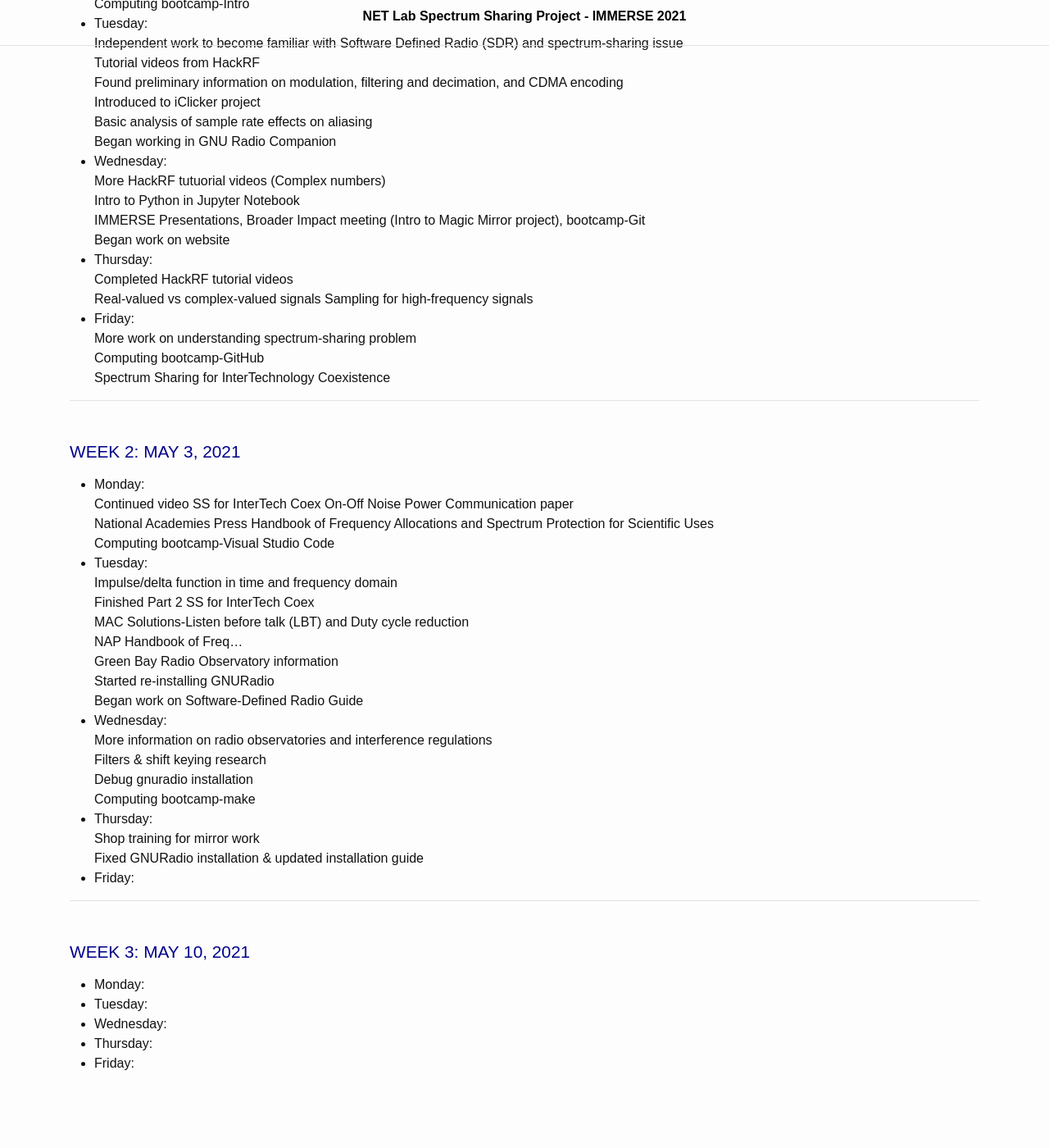
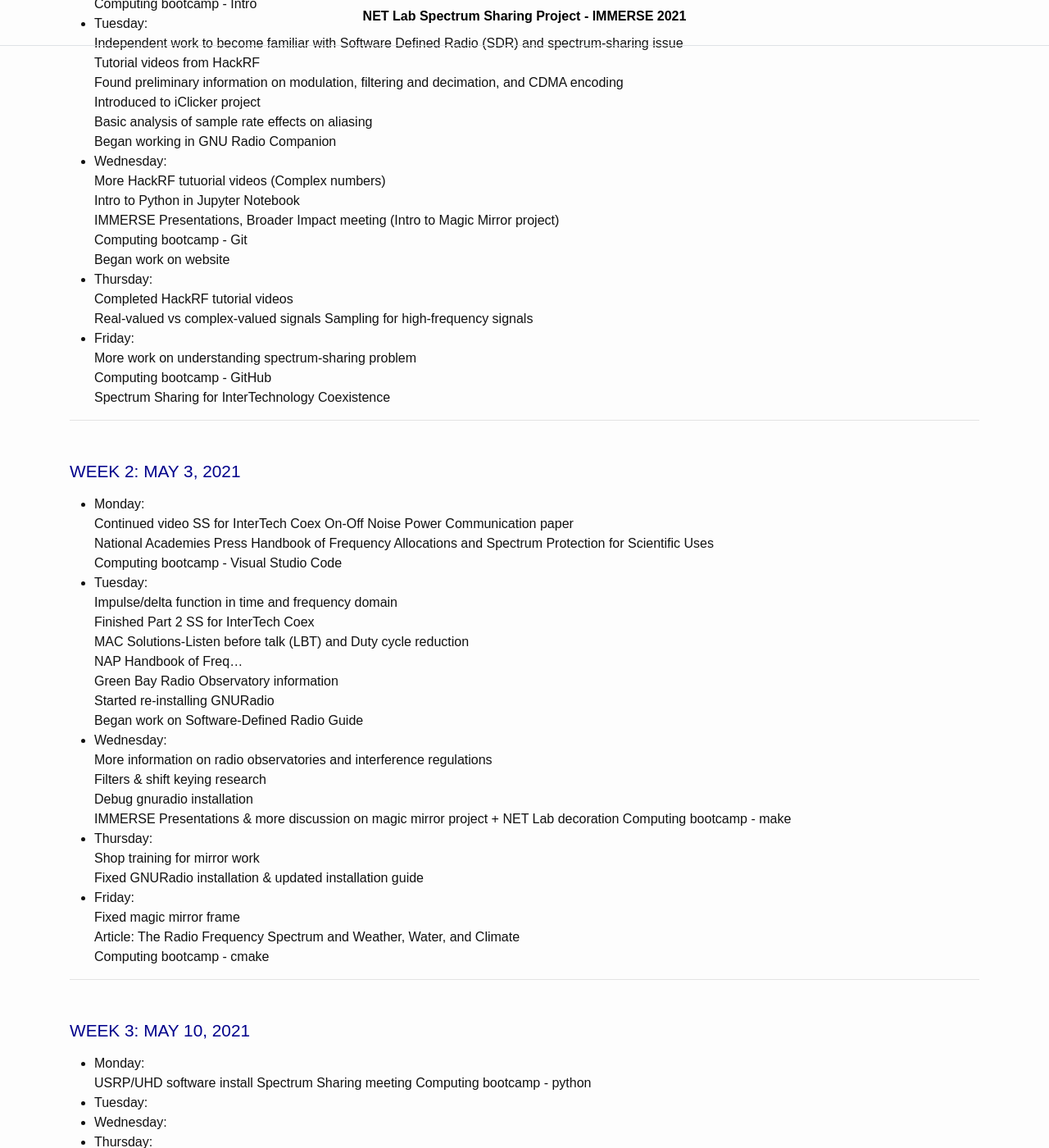
Before and after one commit to squid256/immerse_site, a Jekyll site: the page built from _pages/log.md, in a window 1280 px wide and 1400 px high, scrolled down 293 px. Shown: the whole window at 82% size. Built offline with Jekyll 4.4.1, drawn with Linux system fonts in a browser that asks for light colours; before the commit the page ends 1617 px from its top, so only the background shows below that.

Commit message:
Update log through Monday

```diff
--- a/_pages/log.md
+++ b/_pages/log.md
@@ -8,7 +8,7 @@ title: IMMERSE Log
 * **Monday**:
     Helped set up new lab
     Met with spectrum-sharing group to get introduced to basics
-    Computing bootcamp-Intro
+    Computing bootcamp - Intro
 * **Tuesday**:
     Independent work to become familiar with Software Defined Radio (SDR) and spectrum-sharing issue
         Tutorial videos from HackRF
@@ -19,7 +19,8 @@ title: IMMERSE Log
 * **Wednesday**:
     More HackRF tutuorial videos (Complex numbers)
     Intro to Python in Jupyter Notebook
-    IMMERSE Presentations, Broader Impact meeting (Intro to Magic Mirror project), bootcamp-Git
+    IMMERSE Presentations, Broader Impact meeting (Intro to Magic Mirror project)
+    Computing bootcamp - Git
     Began work on website
 * **Thursday**:
     Completed HackRF tutorial videos
@@ -27,7 +28,7 @@ title: IMMERSE Log
         Sampling for high-frequency signals
 * **Friday**:
     More work on understanding spectrum-sharing problem
-    Computing bootcamp-GitHub
+    Computing bootcamp - GitHub
     Spectrum Sharing for InterTechnology Coexistence
 
 ***
@@ -37,7 +38,7 @@ title: IMMERSE Log
     Continued video SS for InterTech Coex
     On-Off Noise Power Communication paper
     National Academies Press Handbook of Frequency Allocations and Spectrum Protection for Scientific Uses
-    Computing bootcamp-Visual Studio Code
+    Computing bootcamp - Visual Studio Code
 * **Tuesday**:
     Impulse/delta function in time and frequency domain
     Finished Part 2 SS for InterTech Coex
@@ -50,16 +51,23 @@ title: IMMERSE Log
     More information on radio observatories and interference regulations
     Filters & shift keying research
     Debug gnuradio installation
-    Computing bootcamp-make
+    IMMERSE Presentations & more discussion on magic mirror project + NET Lab decoration
+    Computing bootcamp - make
 * **Thursday**:
     Shop training for mirror work
     Fixed GNURadio installation & updated installation guide
 * **Friday**:
+    Fixed magic mirror frame
+    Article: The Radio Frequency Spectrum and Weather, Water, and Climate
+    Computing bootcamp - cmake
 
 ***
 ### Week 3: May 10, 2021
 
 * **Monday**:
+    USRP/UHD software install
+    Spectrum Sharing meeting
+    Computing bootcamp - python
 * **Tuesday**:
 * **Wednesday**:
 * **Thursday**:
```
